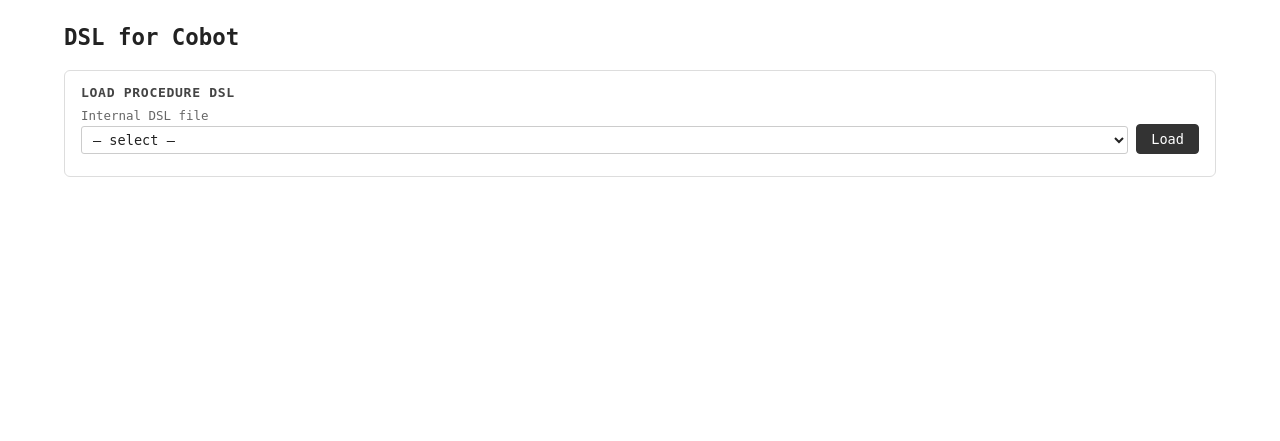
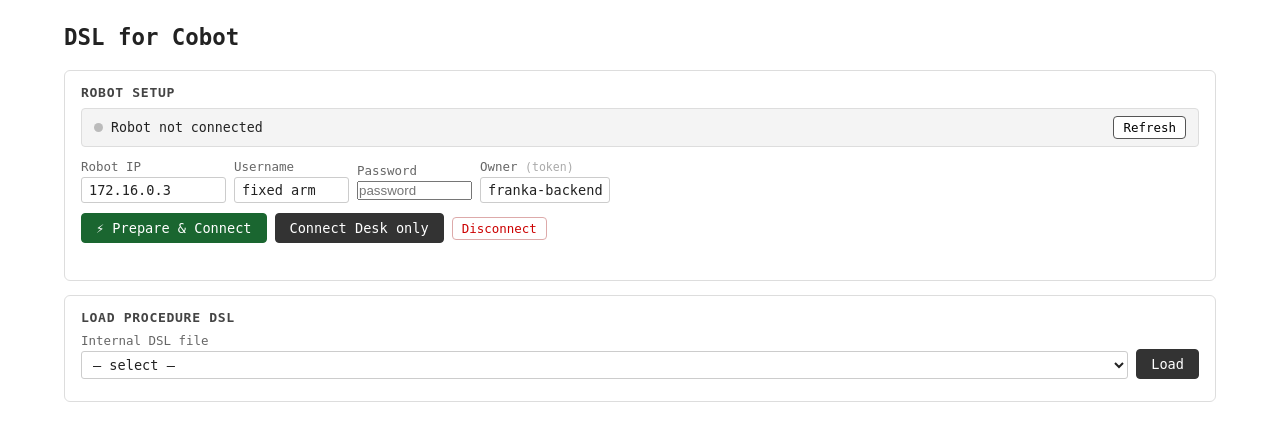
Before and after one commit to MizuNoMashu/Procedure_DSL, a Flask app: page /dsl-cobot in a window 1280 px wide. Shown: the part 51-492 px from the top of the page. Run offline with Flask 3, Linux system fonts and the light colour scheme; data that the repository does not hold is empty.

Commit message:
improved UI

```diff
--- a/ui_dsl/src/blueprints/api_ui.py
+++ b/ui_dsl/src/blueprints/api_ui.py
@@ -166,17 +166,20 @@ def cobot_page():
     return render_template('cobot.html')
 
 
+_LONG_TIMEOUT_PATHS = {'api/desk/prepare-and-connect', 'api/desk/prepare-fci'}
+
 @api_ui_bp.route('/cobot-proxy/<path:path>', methods=['GET', 'POST', 'DELETE'])
 def cobot_proxy(path):
     """Transparent proxy to the cobot API service."""
     url = f'{_COBOT_URL}/{path}'
+    timeout = 120 if path in _LONG_TIMEOUT_PATHS else 30
     try:
         resp = _requests.request(
             method=request.method,
             url=url,
             json=request.get_json(silent=True) if request.method in ('POST',) else None,
             params=request.args,
-            timeout=30,
+            timeout=timeout,
         )
         return resp.content, resp.status_code, {'Content-Type': resp.headers.get('Content-Type', 'application/json')}
     except _requests.exceptions.ConnectionError:
--- a/ui_dsl/src/templates/cobot.html
+++ b/ui_dsl/src/templates/cobot.html
@@ -592,9 +592,7 @@
   function log(method, path, ok, data) {
     const box = document.getElementById('log-box');
     const cls = ok ? 'log-ok' : 'log-err';
-    const full = ok
-      ? (data.status || data.operation || JSON.stringify(data)).toString()
-      : (data.error || data.message || JSON.stringify(data)).toString();
+    const full = JSON.stringify(data);
     const line = document.createElement('div');
     line.style.cssText = 'word-break:break-all;white-space:pre-wrap;';
     const ts_span = document.createElement('span');
--- a/ui_dsl/src/templates/dsl_cobot.html
+++ b/ui_dsl/src/templates/dsl_cobot.html
@@ -72,6 +72,28 @@
     /* Toolbar */
     .toolbar { display: flex; gap: 8px; align-items: center; flex-wrap: wrap; margin-bottom: 14px; }
     .spacer { flex: 1; }
+
+    /* Status dot */
+    .dot { width: 9px; height: 9px; border-radius: 50%; background: #ccc;
+           flex-shrink: 0; display: inline-block; }
+    .dot.online  { background: #2a9d2a; }
+    .dot.busy    { background: #e07b00; }
+    .dot.offline { background: #bbb; }
+
+    /* Setup status bar */
+    #setup-status-bar {
+      display: flex; align-items: center; gap: 8px;
+      padding: 7px 12px; background: #f4f4f4;
+      border: 1px solid #ddd; border-radius: 4px;
+      margin-bottom: 12px; font-size: 0.83rem;
+    }
+    #setup-status-text { flex: 1; }
+    #setup-result {
+      font-size: 0.78rem; margin-top: 8px; min-height: 1.2em;
+      white-space: pre-wrap; word-break: break-word;
+    }
+    #setup-result.ok  { color: #1a6630; }
+    #setup-result.err { color: #c00; }
 
     /* Msg */
     #msg { font-size: 0.82rem; padding: 7px 12px; border-radius: 4px;
@@ -241,6 +263,45 @@
 <h1>DSL for Cobot</h1>
 <div id="msg"></div>
 
+<!-- ── Robot Setup ──────────────────────────────────────────────────────── -->
+<div class="panel">
+  <h3>Robot Setup</h3>
+
+  <!-- Status bar -->
+  <div id="setup-status-bar">
+    <div class="dot offline" id="setup-dot"></div>
+    <span id="setup-status-text">Checking cobot service…</span>
+    <button class="sm" onclick="checkCobotStatus()" style="margin-left:auto;">Refresh</button>
+  </div>
+
+  <!-- Connection form -->
+  <div class="row" style="flex-wrap:wrap">
+    <div class="col">
+      <label>Robot IP</label>
+      <input type="text" id="s-ip" value="172.16.0.3" style="width:145px">
+    </div>
+    <div class="col">
+      <label>Username</label>
+      <input type="text" id="s-user" value="fixed_arm" style="width:115px">
+    </div>
+    <div class="col">
+      <label>Password</label>
+      <input type="password" id="s-pass" placeholder="password" style="width:115px">
+    </div>
+    <div class="col">
+      <label>Owner <span style="color:#aaa;font-size:0.72rem">(token)</span></label>
+      <input type="text" id="s-owner" value="franka-backend" style="width:130px">
+    </div>
+  </div>
+
+  <div class="row" style="margin-top:10px;flex-wrap:wrap">
+    <button class="success" onclick="setupPrepareAndConnect()">&#9889; Prepare &amp; Connect</button>
+    <button class="primary" onclick="setupConnectDesk()">Connect Desk only</button>
+    <button class="sm danger" onclick="setupDisconnect()">Disconnect</button>
+  </div>
+  <div id="setup-result"></div>
+</div>
+
 <!-- ── Load DSL ─────────────────────────────────────────────────────────── -->
 <div class="panel">
   <h3>Load Procedure DSL</h3>
@@ -357,6 +418,82 @@
 </div>
 
 <script>
+// ── Robot Setup ────────────────────────────────────────────────────────────
+async function cobotFetch(method, path, body) {
+  const opts = { method, headers: {} };
+  if (body !== undefined) {
+    opts.headers['Content-Type'] = 'application/json';
+    opts.body = JSON.stringify(body);
+  }
+  const r = await fetch('/cobot-proxy/' + path, opts);
+  const data = await r.json().catch(() => ({}));
+  return { ok: r.ok, data };
+}
+
+function setSetupResult(text, ok) {
+  const el = document.getElementById('setup-result');
+  el.textContent = text;
+  el.className = ok ? 'ok' : 'err';
+}
+
+async function checkCobotStatus() {
+  try {
+    const { ok, data } = await cobotFetch('GET', 'health');
+    const connected = data.connected ?? false;
+    const busy = data.busy ?? false;
+    document.getElementById('setup-dot').className =
+      'dot ' + (connected ? (busy ? 'busy' : 'online') : 'offline');
+    document.getElementById('setup-status-text').textContent = connected
+      ? (busy ? 'Robot busy' : `Robot connected — ${data.robot_ip || ''} (${data.mode || ''})`)
+      : 'Robot not connected';
+  } catch(e) {
+    document.getElementById('setup-dot').className = 'dot offline';
+    document.getElementById('setup-status-text').textContent = 'Cobot service unreachable';
+  }
+}
+
+function deskConnectBody() {
+  return {
+    robot_ip: document.getElementById('s-ip').value.trim(),
+    username:  document.getElementById('s-user').value.trim(),
+    password:  document.getElementById('s-pass').value,
+    owner:     document.getElementById('s-owner').value.trim() || 'franka-backend',
+  };
+}
+
+async function setupConnectDesk() {
+  try {
+    const { ok, data } = await cobotFetch('POST', 'api/desk/connect', deskConnectBody());
+    setSetupResult(ok ? `Desk connected — ${data.robot_ip || ''}` : (data.error || 'Connect failed'), ok);
+    checkCobotStatus();
+  } catch(e) { setSetupResult(e.message, false); }
+}
+
+async function setupPrepareAndConnect() {
+  setSetupResult('Connecting to Desk API…', true);
+  try {
+    const r1 = await cobotFetch('POST', 'api/desk/connect', deskConnectBody());
+    if (!r1.ok) { setSetupResult(r1.data.error || 'Desk connect failed', false); return; }
+    setSetupResult('Desk connected — unlocking joints, activating FCI, connecting robot…', true);
+    const r2 = await cobotFetch('POST', 'api/desk/prepare-and-connect');
+    setSetupResult(
+      r2.ok ? 'Robot ready — joints unlocked, FCI active, pylibfranka connected'
+             : (r2.data.error || 'Prepare failed'),
+      r2.ok
+    );
+    checkCobotStatus();
+  } catch(e) { setSetupResult(e.message, false); }
+}
+
+async function setupDisconnect() {
+  try {
+    await cobotFetch('POST', 'api/robot/disconnect');
+    await cobotFetch('POST', 'api/desk/disconnect');
+    setSetupResult('Disconnected', true);
+    checkCobotStatus();
+  } catch(e) { setSetupResult(e.message, false); }
+}
+
 // ── State ──────────────────────────────────────────────────────────────────
 let currentFile = null;
 let steps = [];
@@ -368,6 +505,7 @@ let execEditingOp = null; // {stepNum, opIdx} currently showing inline edit form
 
 // ── Boot ───────────────────────────────────────────────────────────────────
 (async () => {
+  checkCobotStatus();
   await loadOpRegistry();
   await loadDslList();
 })();
```
